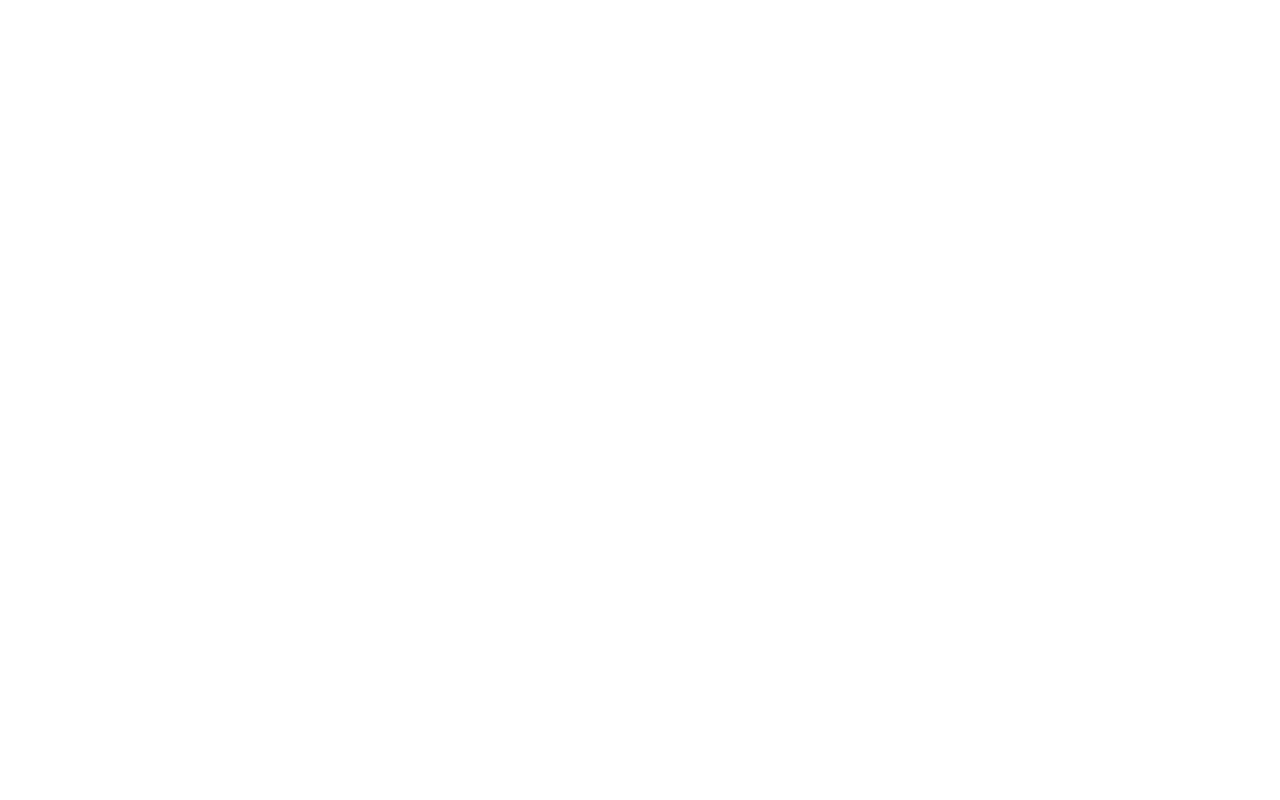
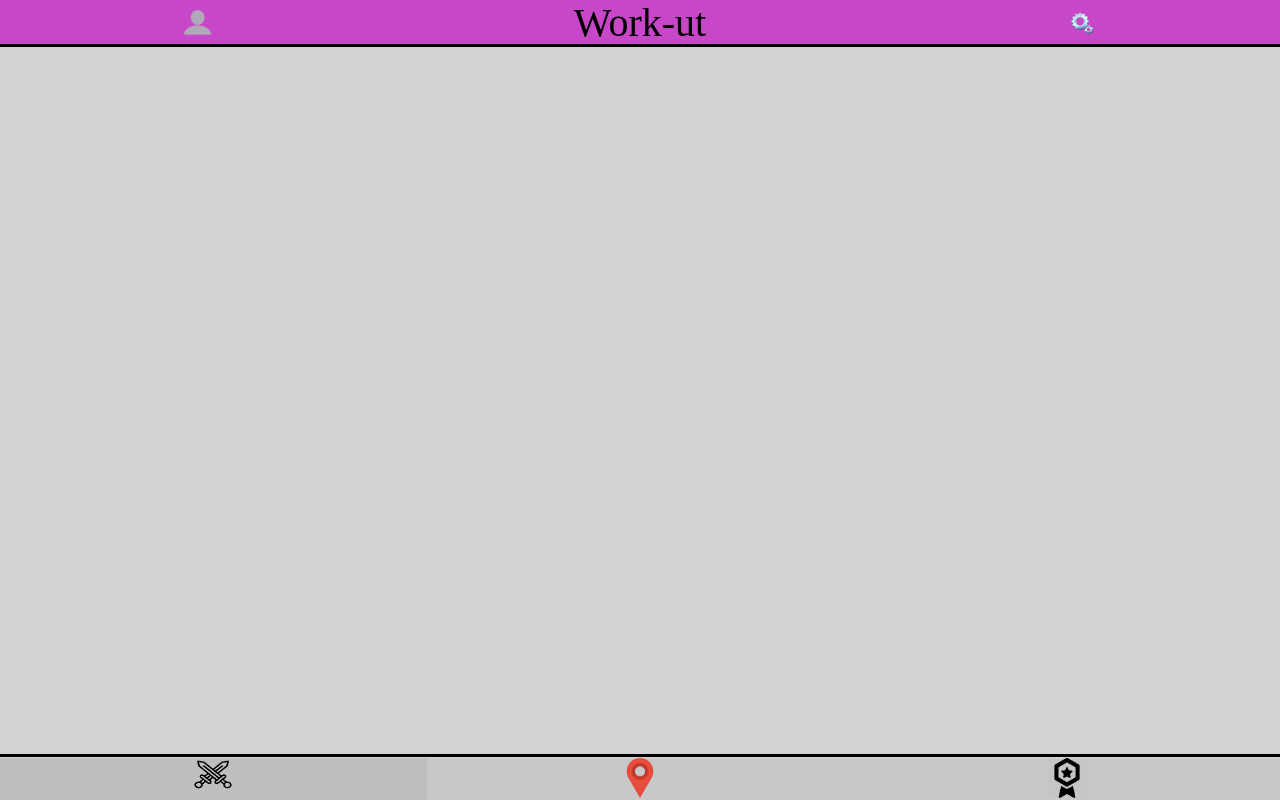
Before and after one commit to tluigimm/work-ut, a plain HTML site: page Work-ut.html in a window 1280 px wide. Drawn offline with Linux system fonts and the light colour scheme.

Commit message:
início de código

```diff
--- a/Work-ut.html
+++ b/Work-ut.html
@@ -2,14 +2,43 @@
 <html lang="br" dir="ltr">
   <head>
     <meta charset="utf-8">
-    <title>work-ut</title>
     <link href="css/reset.css" rel="stylesheet">
     <link href="css/work-ut.css" rel="stylesheet">
     <meta charset="utf-8">
     <meta name="viewport" content="width=device-width,initial-scale=1">
+
+    <title>work-ut</title>
+
+    <header>
+      <div class="profile_icon">
+        <img src='images/profile_icon.jpeg' height=35px width=35px>
+      </div>
+
+      <div class="title">
+        <h1>Work-ut</h1>
+      </div>
+
+      <div class="config_icon">
+        <img src='images/config_icon.jpeg' height=35px width=35px>
+      </div>
+    </header>
   </head>
 
   <body>
 
+    <footer>
+      <div class="challenges-footer">
+        <img src='images/challenge_icon.jpeg' height=40px width=40px>
+      </div>
+
+      <div class="map-footer">
+        <img src='images/map_icon.jpeg' height=40px width=40px>
+      </div>
+
+      <div class="ranking-footer">
+        <img src='images/ranking_icon.jpeg' height=40px width=40px>
+      </div>
+    </footer>
   </body>
+
 </html>
--- a/css/work-ut.css
+++ b/css/work-ut.css
@@ -1,5 +1,88 @@
 /* TAG */
+
+h1{
+  font-size: 2.5rem;
+  flex-grow: 1;
+  flex-shrink: 1;
+  align-content: flex-start;
+  margin-top: 0.1rem;
+  display: inline;
+}
+
+body{
+  background-color: rgb(210,210,210);
+  display: grid;
+  grid-template-rows:10%, 80%, 10%;
+}
+
+header{
+  flex-grow: 1;
+  flex-shrink: 1;
+  width: 100%;
+  background-color: rgb(200,70,200);
+  border-bottom: solid;
+  display: grid;
+  grid-template-columns: 0.3, 0.4, 0.3;
+}
+
+footer{
+  position: fixed;
+  left: 0;
+  bottom: 0.2rem;
+  width: 100%;
+  flex-grow: 1;
+  flex-shrink: 1;
+  border-top: solid;
+  height: 2.5rem;
+  display: grid;
+  grid-template-columns: 0.3, 0.4, 0.3;
+}
 
 /* CLASSE */
 
+.profile_icon{
+  margin-top: 0.2rem;
+  text-align: center;
+  grid-column-start: 1;
+  grid-column-end: 1;
+}
+
+.title{
+  margin-top: 0.2rem;
+  text-align: center;
+  grid-column-start: 2;
+  grid-column-end: 2;
+}
+
+.config_icon{
+  margin-top: 0.4rem;
+  text-align: center;
+  grid-column-start: 3;
+  grid-column-end: 3;
+}
+
+.challenges-footer{
+  background-color: rgb(190, 190, 190);
+  margin-top: 0.1rem;
+  text-align: center;
+  grid-column-start: 1;
+  grid-column-end: 1;
+}
+
+.map-footer{
+  background-color: rgb(200, 200, 200);
+  margin-top: 0.1rem;
+  text-align: center;
+  grid-column-start: 2;
+  grid-column-end: 2;
+}
+
+.ranking-footer{
+  background-color: rgb(200, 200, 200);
+  margin-top: 0.1rem;
+  text-align: center;
+  grid-column-start: 3;
+  grid-column-end: 3;
+}
+
 /* ID */
```
Also changed, not shown: images/challenge_icon.jpeg (added), images/config_icon.jpeg (added), images/map_icon.jpeg (added), images/profile_icon.jpeg (added), images/ranking_icon.jpeg (added).
